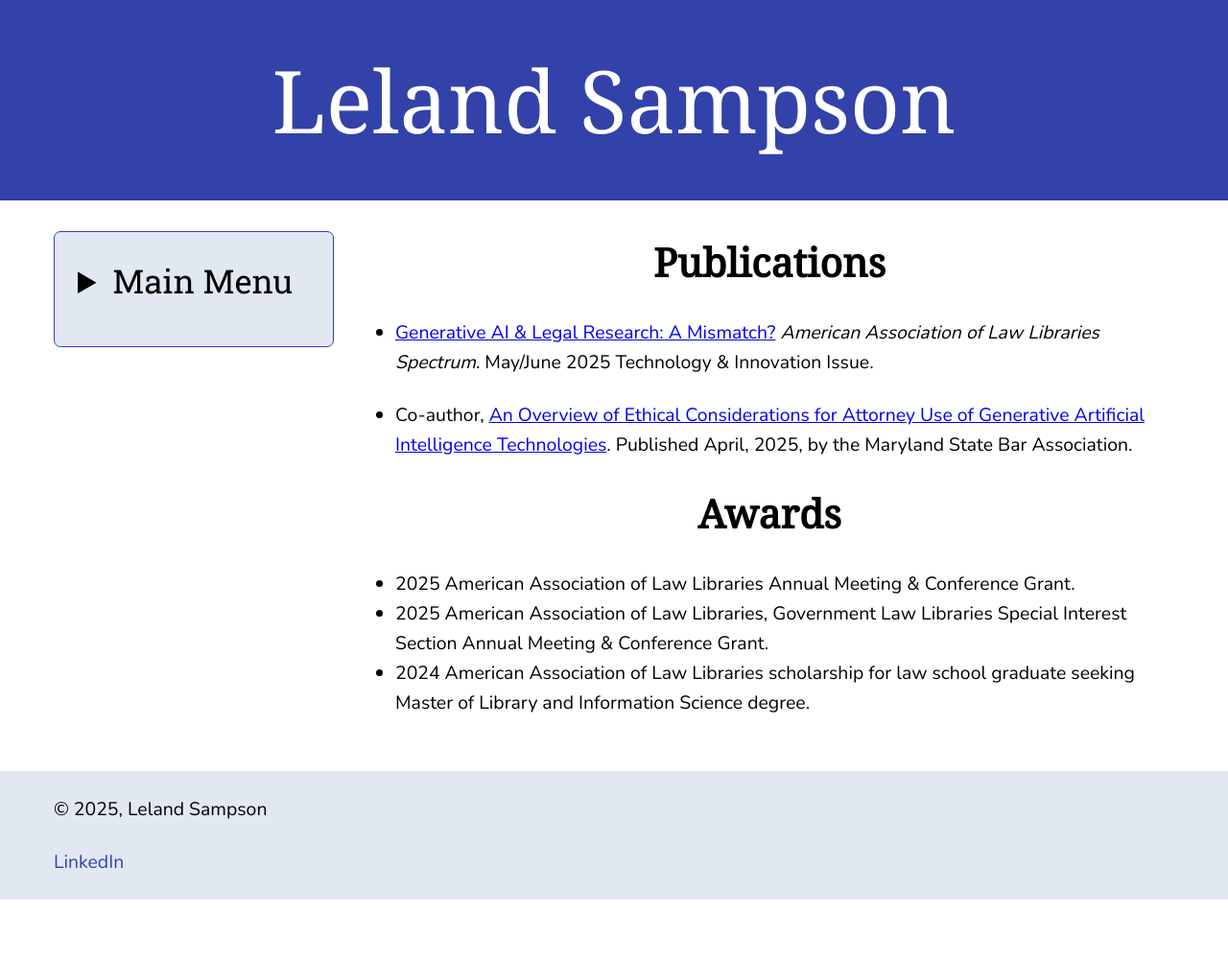
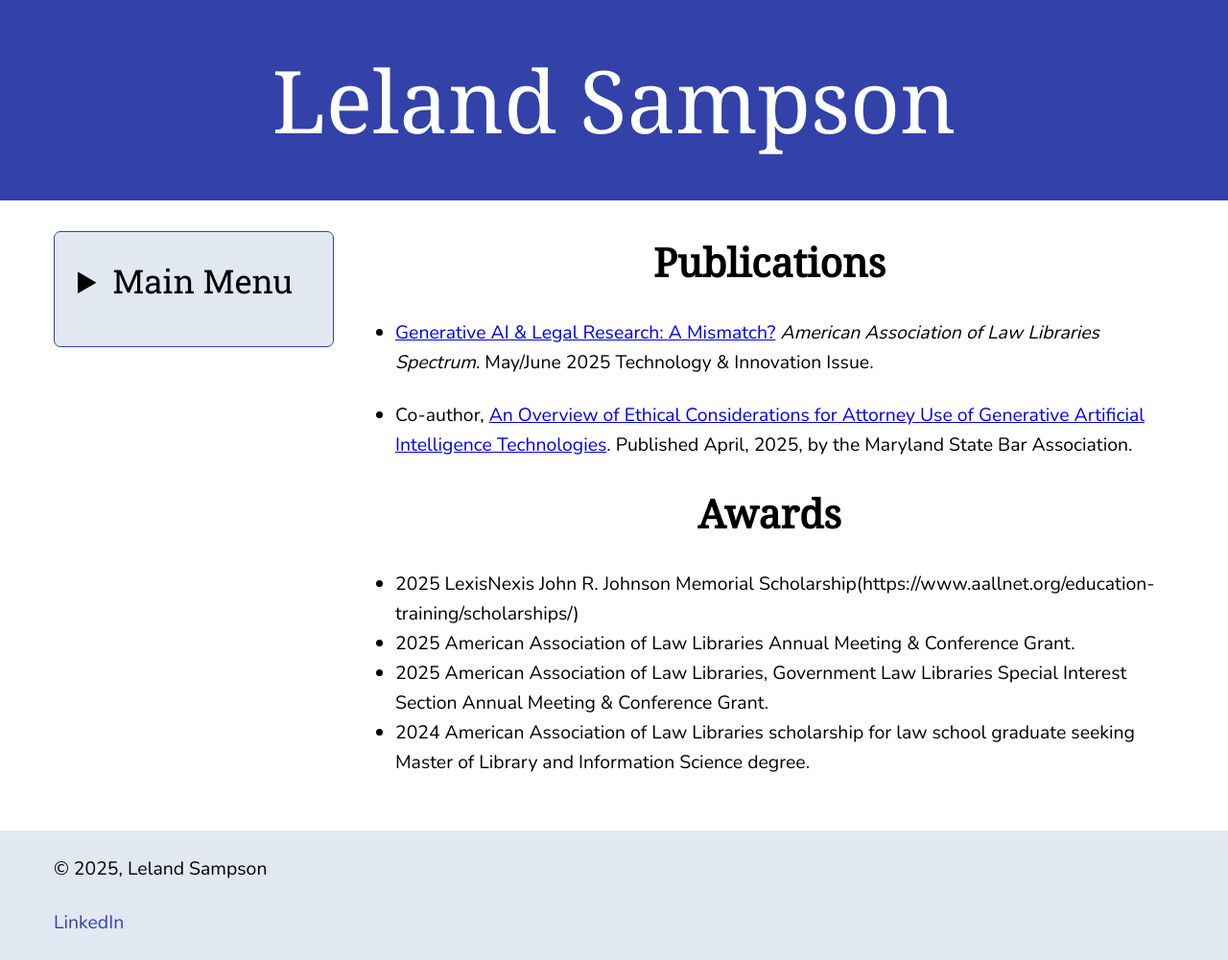
Before and after one commit to lelandsampson/Leland-Sampson-Website, a Jekyll site: the page built from publications-awards.md, in a window 1280 px wide. Shown: the whole page at 96% size. Built offline with Jekyll 4.4.1, drawn with Linux system fonts in a browser that asks for light colours; before the commit the page ends 938 px from its top, so only the background shows below that.

Commit message:
Update publications-awards.md

```diff
--- a/publications-awards.md
+++ b/publications-awards.md
@@ -10,6 +10,7 @@ title: Publications & Awards
 - Co-author, [An Overview of Ethical Considerations for Attorney Use of Generative Artificial Intelligence Technologies](https://www.msba.org/common/Uploaded%20files/Downloads/EPUB/An%20Overview%20of%20Ethical%20Considerations%20for%20Attorney%20Use.pdf). Published April, 2025, by the Maryland State Bar Association.
 
 <h1 align="center">Awards</h1>
+- 2025 LexisNexis John R. Johnson Memorial Scholarship(https://www.aallnet.org/education-training/scholarships/)
 - 2025 American Association of Law Libraries Annual Meeting & Conference Grant.
 - 2025 American Association of Law Libraries, Government Law Libraries Special Interest Section Annual Meeting & Conference Grant.
 - 2024 American Association of Law Libraries scholarship for law school graduate seeking Master of Library and Information Science degree.
```
